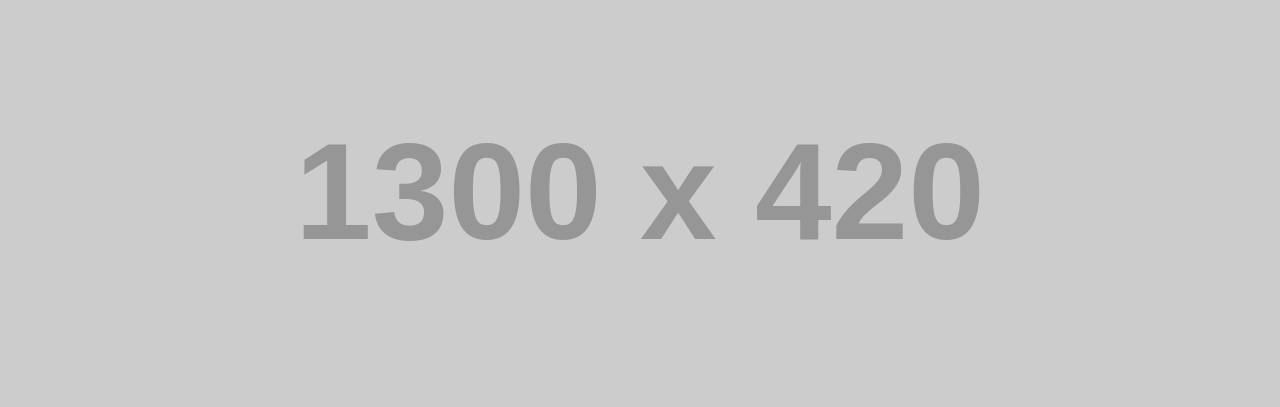
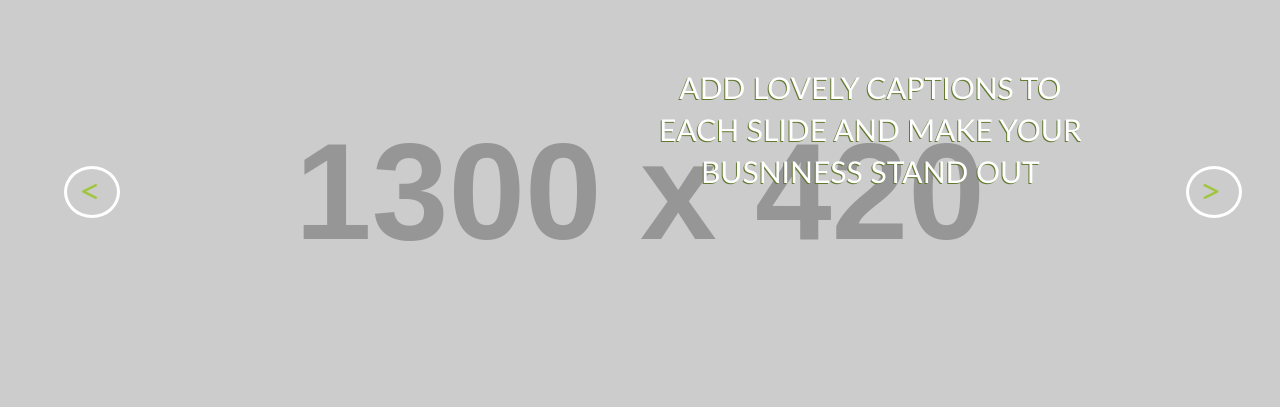
Before and after one commit to leenabaxioned/Template3, a plain HTML site: page index.html in a window 1280 px wide. Shown: the part 114-521 px from the top of the page. Drawn offline with Linux system fonts and the light colour scheme; placeholder pictures from the web are drawn by us.

Commit message:
banner styling

```diff
--- a/style.css
+++ b/style.css
@@ -137,6 +137,69 @@ a{
 
 .head-nav .nav-menu li a:hover{
     color: #A0C63F;
-    text-shadow: -1px -2px #000;
+
     transition: 1s ease;
 }
+
+/* banner styling */
+.banner-img{
+    position: relative;
+}
+
+.headline{
+    width: 35%;
+    position: absolute;
+    top: 32%;
+    left: 68%;
+    color: #fff;
+    line-height: 1.4;
+    font-size: 30px;
+    transform: translate(-50%, -50%);
+    text-transform: uppercase;
+    text-align: center;
+    text-shadow: -1px 1px #627A2E;
+}
+
+.arrowleft, .arrowright{
+    width: 20px;
+    padding: 15px;
+    border: 3px solid #fff;
+    border-radius: 50%;
+    display: block;
+    overflow: hidden;
+    text-indent: -9999px;
+    position: absolute;
+    top: 41%;
+}
+
+.arrowleft{
+    left: 5%;
+}
+
+.arrowleft::before,.arrowright::before{
+  font-family: "FontAwesome";
+  color: #A0C63F;
+  float: left;
+  font-size: 20px;
+  margin: 0;
+  line-height: 16px;
+  text-indent: 0;
+}
+
+.arrowleft::before{
+    content: "\f536";
+}
+
+.arrowright{
+    right: 3%;
+}
+
+.arrowright::before{
+  content: "\f531";
+}
+
+.arrowleft:hover,.arrowright:hover{
+    background-color: #fff;
+    border: 3px solid transparent;
+    transition: 1s ease;
+}
```
